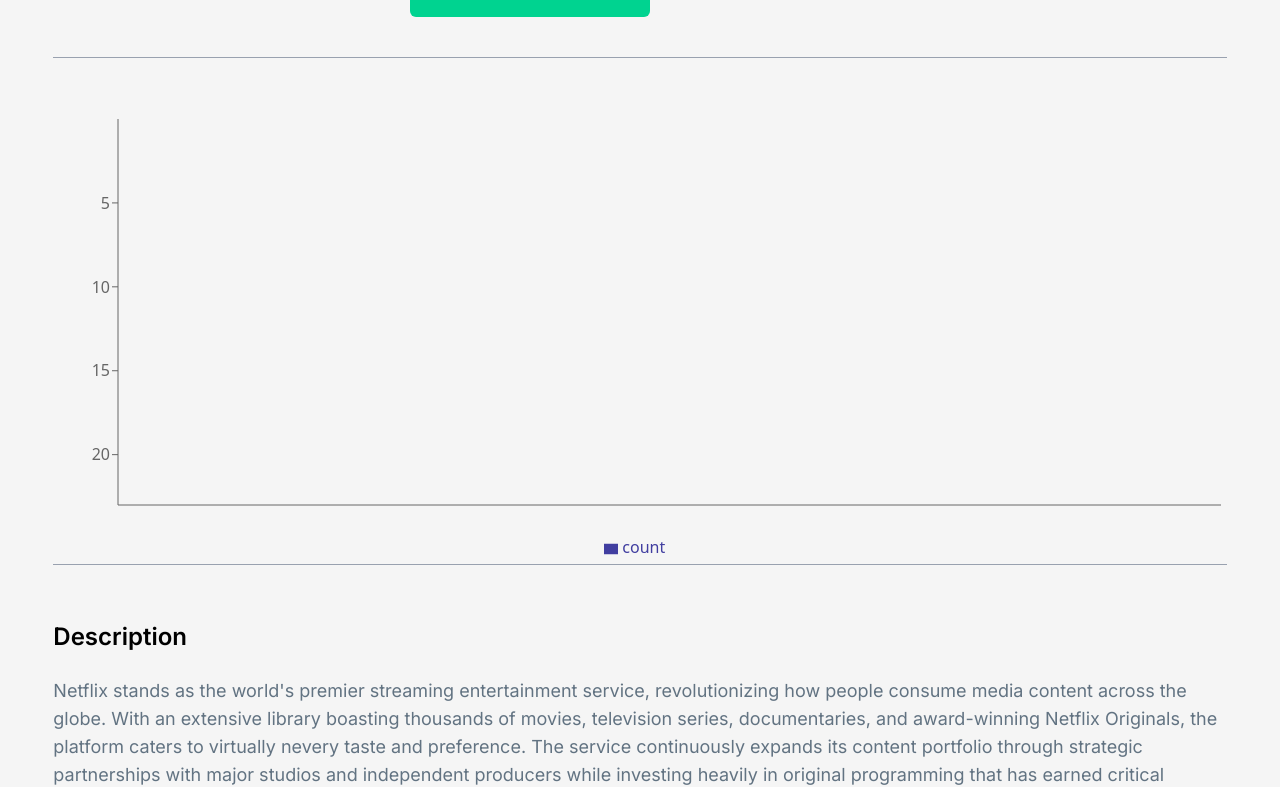
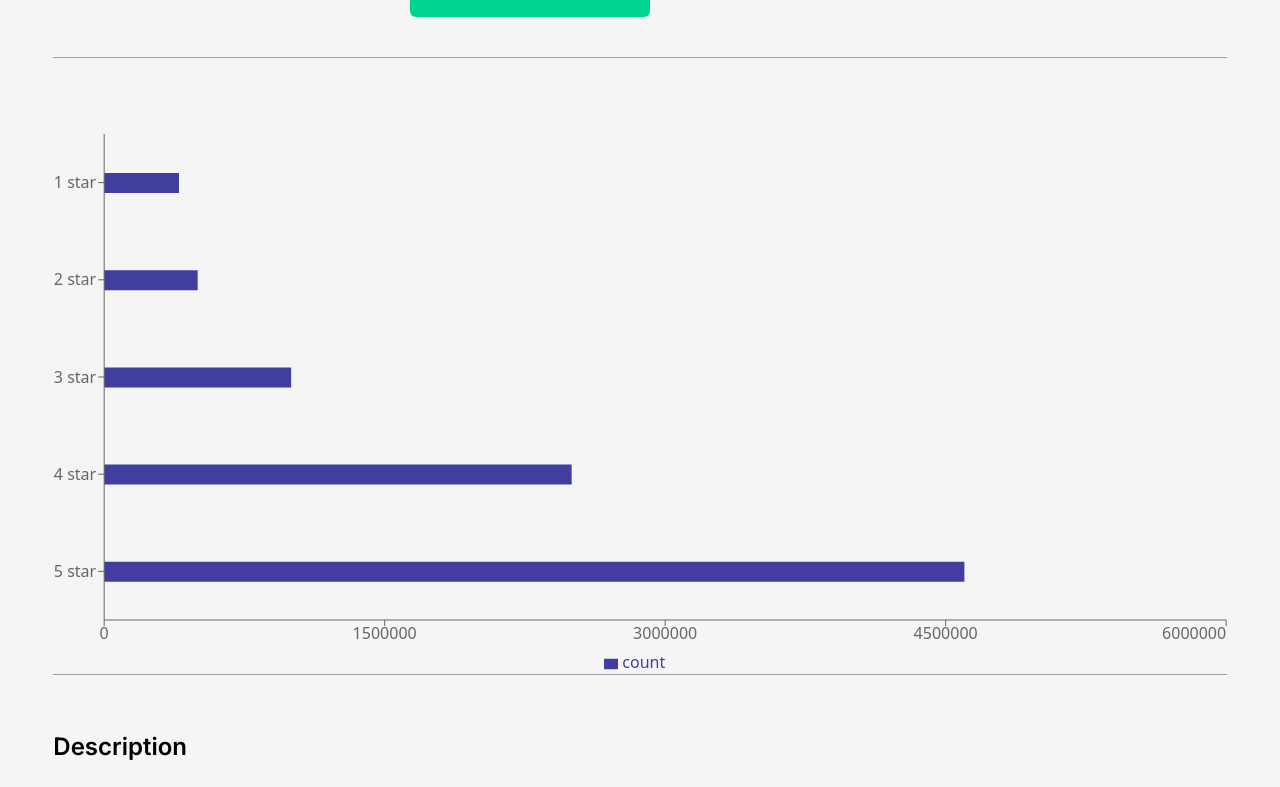
Before and after one commit to tanvirshekh-dev/app-station, a React (Vite) app: page /apps/1 in a window 1280 px wide. Shown: the part 480-1267 px from the top of the page. Built offline with nearby package versions, Linux system fonts and the light colour scheme.

Commit message:
successfully show and get the recharts data in the ui

```diff
--- a/src/Componentes/Recharts.jsx
+++ b/src/Componentes/Recharts.jsx
@@ -3,15 +3,17 @@ import { useEffect, useState } from "react";
 import {
   Bar,
   BarChart,
+  CartesianGrid,
+  ComposedChart,
   Legend,
+  Line,
   ResponsiveContainer,
   Tooltip,
   XAxis,
   YAxis,
 } from "recharts";
 
-
-const Recharts = () => {
+const Recharts = ({app}) => {
   const [apiCallData, setApiCallData] = useState([]);
   const [loading, setLoading] = useState(true);
   const [error, setError] = useState(null);
@@ -34,27 +36,40 @@ const Recharts = () => {
   if (loading) return <p>Loading data...</p>;
   if (error) return <p>Error fetching data: {error.message}</p>;
 
-  const result = apiCallData.map(item => {
-  return {
-    ratings: item.ratings.map(r => ({
-      name: r.name,
-      count: r.count
-    }))
-  };
-});
-  console.log(apiCallData);
+  // const ratingsOnly = apiCallData.flatMap((item) =>
+  //   item.ratings.map((r) => ({
+  //     name: r.name,
+  //     count: r.count,
+  //   }))
+  // );
+
+  console.log(app);
 
   return (
     <div className="w-11/12 mx-auto">
-      <ResponsiveContainer width="100%" height={450}>
-        <BarChart layout="vertical" data={result}>
-          <XAxis type="number" />
-          <YAxis />
+        <ComposedChart
+          layout="vertical"
+          style={{
+            width: "100%",
+            maxHeight: "70vh",
+            aspectRatio: 1 / 1.618,
+          }}
+          responsive
+          data={app}
+          margin={{
+            top: 20,
+            right: 0,
+            bottom: 0,
+            left: 0,
+          }}
+        >
+          <CartesianGrid stroke="#f5f5f5" />
+          <XAxis type="number"/>
+          <YAxis dataKey="name" type="category" scale="band" width="auto" />
           <Tooltip />
           <Legend />
           <Bar dataKey="count" barSize={20} fill="#413ea0" />
-        </BarChart>
-      </ResponsiveContainer>
+        </ComposedChart>
     </div>
   );
 };
--- a/src/Pages/AppDetails.jsx
+++ b/src/Pages/AppDetails.jsx
@@ -1,9 +1,9 @@
 import { Link, useParams } from "react-router-dom";
 import useApps from "../Hooks/useApps";
-import { updateApps } from "../utils/localStorage";
+import { loadInstallation, updateApps } from "../utils/localStorage";
 import { toast, ToastContainer } from "react-toastify";
 // import Installation from "./Installation";
-import { useState } from "react";
+import { useEffect, useState } from "react";
 import Recharts from "../Componentes/Recharts";
 
 const AppDetails = () => {
@@ -11,6 +11,15 @@ const AppDetails = () => {
   const { apps, loading } = useApps();
   const app = apps.find((e) => String(e.id) === id);
   const [isInstalled, setIsInstalled] = useState(false);
+
+  useEffect(() => {
+    const storeApp = loadInstallation();
+    console.log(storeApp);
+    const isFind = storeApp.find((a) => a.id == id);
+    if (isFind) {
+      setIsInstalled(true);
+    }
+  }, []);
 
   if (loading) return <p>Loading..⏳⏳</p>;
   if (!app)
@@ -111,7 +120,7 @@ const AppDetails = () => {
       <hr className="py-7 text-gray-400 w-11/12 mx-auto" />
 
       {/* barcherts */}
-      <Recharts></Recharts>
+      <Recharts app={app.ratings}></Recharts>
 
       <hr className="py-7 text-gray-400 w-11/12 mx-auto" />
       {/* Description */}
```
